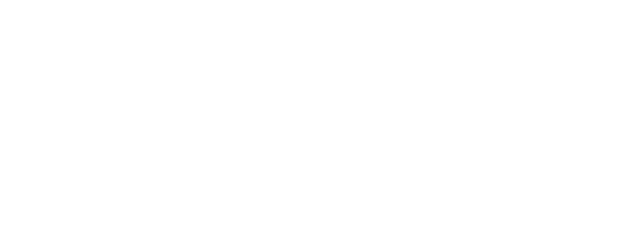
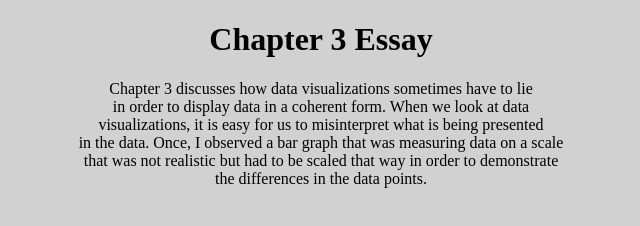
Before and after one commit to NotBenHodges/essay3, a plain HTML site: page index.html in a window 1280 px wide. Shown: the whole page, without its empty margins (319-959 px from the left). Drawn offline with Linux system fonts and the light colour scheme.

Commit message:
added text

```diff
--- a/index.html
+++ b/index.html
@@ -3,8 +3,15 @@
   <head>
     <meta charset="utf-8">
     <title>Essay for Chapter 3</title>
+    <link rel="stylesheet" href="stylesheet.css">
   </head>
   <body>
-
+    <h1>Chapter 3 Essay</h1>
+    <p>Chapter 3 discusses how data visualizations sometimes have to lie <br>
+    in order to display data in a coherent form. When we look at data <br>
+    visualizations, it is easy for us to misinterpret what is being presented<br>
+    in the data. Once, I observed a bar graph that was measuring data on a scale<br>
+    that was not realistic but had to be scaled that way in order to demonstrate <br>
+    the differences in the data points.</p>
   </body>
 </html>
--- /dev/null
+++ b/stylesheet.css
@@ -0,0 +1,4 @@
+body{
+  text-align: center;
+  background-color: #d1d1d1;
+}
```
